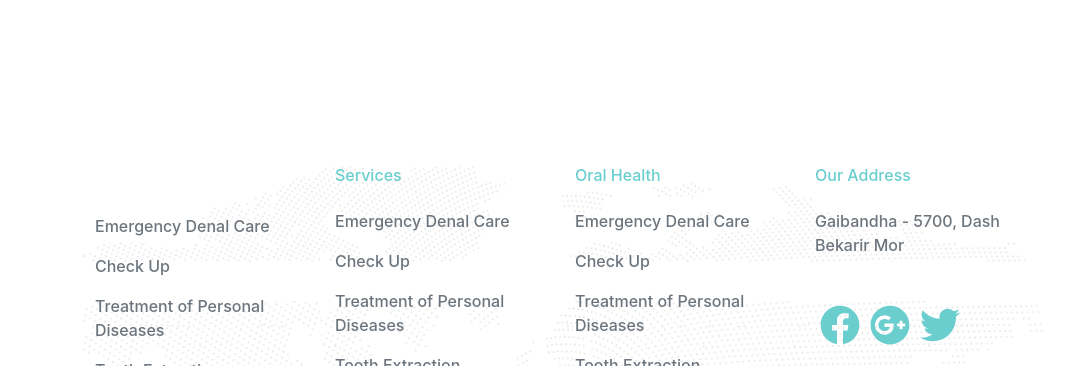
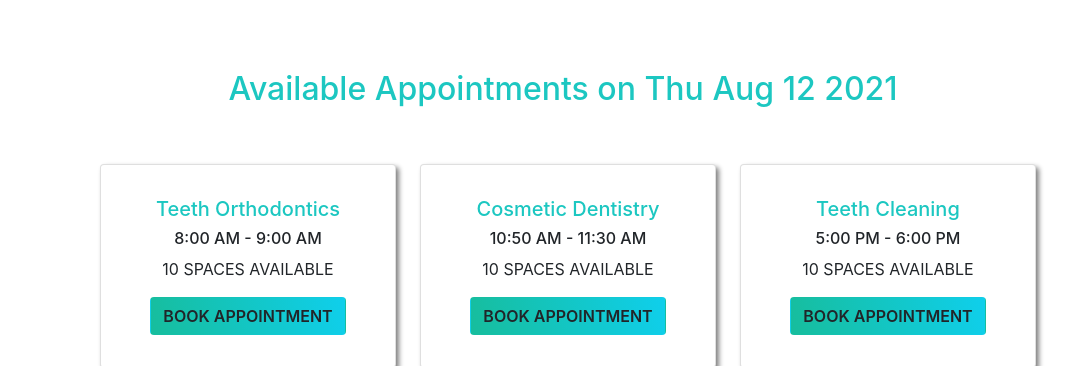
Before and after one commit to OahidZihad/doctors-chember, a React (Create React App) app: page /appointment in a window 1280 px wide. Shown: the part 586-952 px from the top of the page, without its empty margins (77-1150 px from the left). Built offline with nearby package versions, Linux system fonts and the light colour scheme.

Commit message:
Set bookings with selected date and style booking card

```diff
--- a/src/App.css
+++ b/src/App.css
@@ -1,4 +1,4 @@
-.App {
+/* .App {
   text-align: center;
 }
 
@@ -35,4 +35,15 @@
   to {
     transform: rotate(360deg);
   }
+} */
+
+.btn-brand {
+  background-image: linear-gradient(75deg, #17bd9c, #0fcfec);
+  border-color: transparent;
+  text-transform: uppercase;
+  font-weight: 600;
 }
+
+.text-brand {
+  color: #1cc7c1;
+}
--- a/src/Components/Appointment/Appointment/Appointment.js
+++ b/src/Components/Appointment/Appointment/Appointment.js
@@ -2,6 +2,7 @@
 import Footer from "../../Shared/Footer/Footer";
 import Navbar from "../../Shared/Navbar/Navbar";
 import AppointmentHeader from "../AppointmentHeader/AppointmentHeader";
+import BookAppointment from "../BookAppointment/BookAppointment";
 
 const Appointment = () => {
   const [selectedDate, setSelectedDate] = useState(new Date());
@@ -15,6 +16,7 @@
       <AppointmentHeader
         handleDateChange={handleDateChange}
       ></AppointmentHeader>
+      <BookAppointment date={selectedDate}></BookAppointment>
       <Footer></Footer>
     </div>
   );
--- /dev/null
+++ b/src/Components/Appointment/BookAppointment/BookAppointment.js
@@ -0,0 +1,69 @@
+import React from "react";
+import BookingCard from "../BookingCard/BookingCard";
+
+const bookingData = [
+  {
+    _id: "5e8df50be6e8231764dc23de",
+    id: 1,
+    subject: "Teeth Orthodontics",
+    visitingHour: "8:00 AM - 9:00 AM",
+    totalSpace: 10,
+  },
+  {
+    _id: "5e8df578e6e8231764dc23df",
+    id: 2,
+    subject: "Cosmetic Dentistry",
+    visitingHour: "10:50 AM - 11:30 AM",
+    totalSpace: 10,
+  },
+  {
+    _id: "5e8df5aee6e8231764dc23e0",
+    id: 3,
+    subject: "Teeth Cleaning",
+    visitingHour: "5:00 PM - 6:00 PM",
+    totalSpace: 10,
+  },
+  {
+    _id: "5e8df63be6e8231764dc23e1",
+    id: 4,
+    subject: "Cavity Protection",
+    visitingHour: "7:00 AM - 8:30 AM",
+    totalSpace: 10,
+  },
+  {
+    _id: "5e8df68de6e8231764dc23e2",
+    id: 5,
+    subject: "Teeth Orthodontics",
+    visitingHour: "8:00 AM - 9:00 AM",
+    totalSpace: 10,
+  },
+  {
+    _id: "5e8df6a0e6e8231764dc23e3",
+    id: 6,
+    subject: "Teeth Orthodontics",
+    visitingHour: "8:00 AM - 9:00 AM",
+    totalSpace: 10,
+  },
+];
+const BookAppointment = ({ date }) => {
+  return (
+    <section>
+      <h2 className="text-center" style={{ color: "#1cc7c1" }}>
+        Available Appointments on {date.toDateString()}
+      </h2>
+      <div className="d-flex justify-content-center">
+        <div className="row w-75">
+          {bookingData.map((booking) => (
+            <BookingCard
+              key={booking.id}
+              date={date}
+              booking={booking}
+            ></BookingCard>
+          ))}
+        </div>
+      </div>
+    </section>
+  );
+};
+
+export default BookAppointment;
--- /dev/null
+++ b/src/Components/Appointment/BookingCard/BookingCard.js
@@ -0,0 +1,19 @@
+import React from "react";
+
+const BookingCard = (props) => {
+  const { subject, visitingHour, totalSpace } = props.booking;
+  return (
+    <div className="col-md-4">
+      <div className="card p-3 mt-5" style={{ width: "100%" }}>
+        <div className="card-body text-center">
+          <h5 className="card-title text-brand">{subject}</h5>
+          <h6>{visitingHour}</h6>
+          <p>{totalSpace} SPACES AVAILABLE</p>
+          <button className="btn btn-brand">BOOK APPOINTMENT</button>
+        </div>
+      </div>
+    </div>
+  );
+};
+
+export default BookingCard;
```
